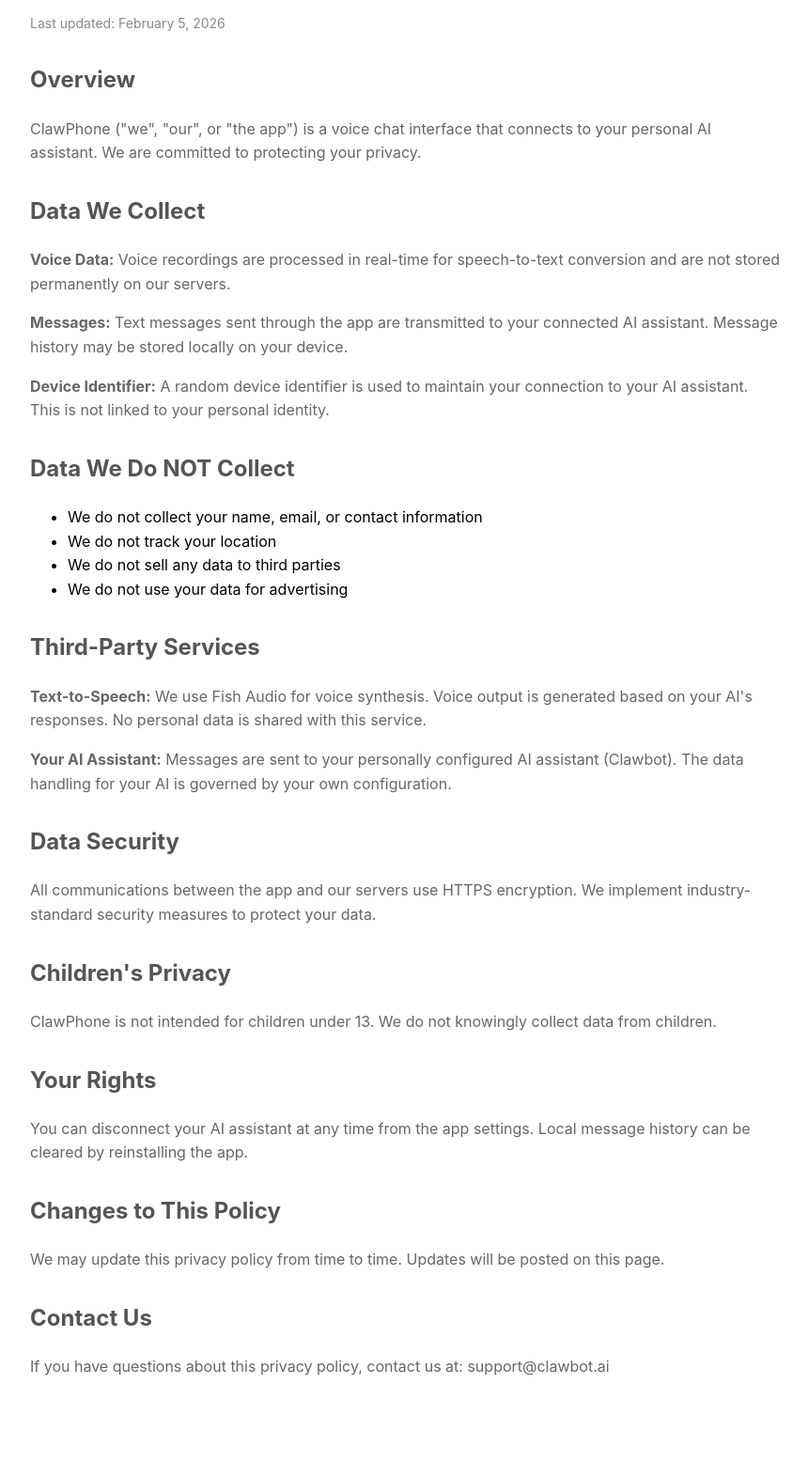
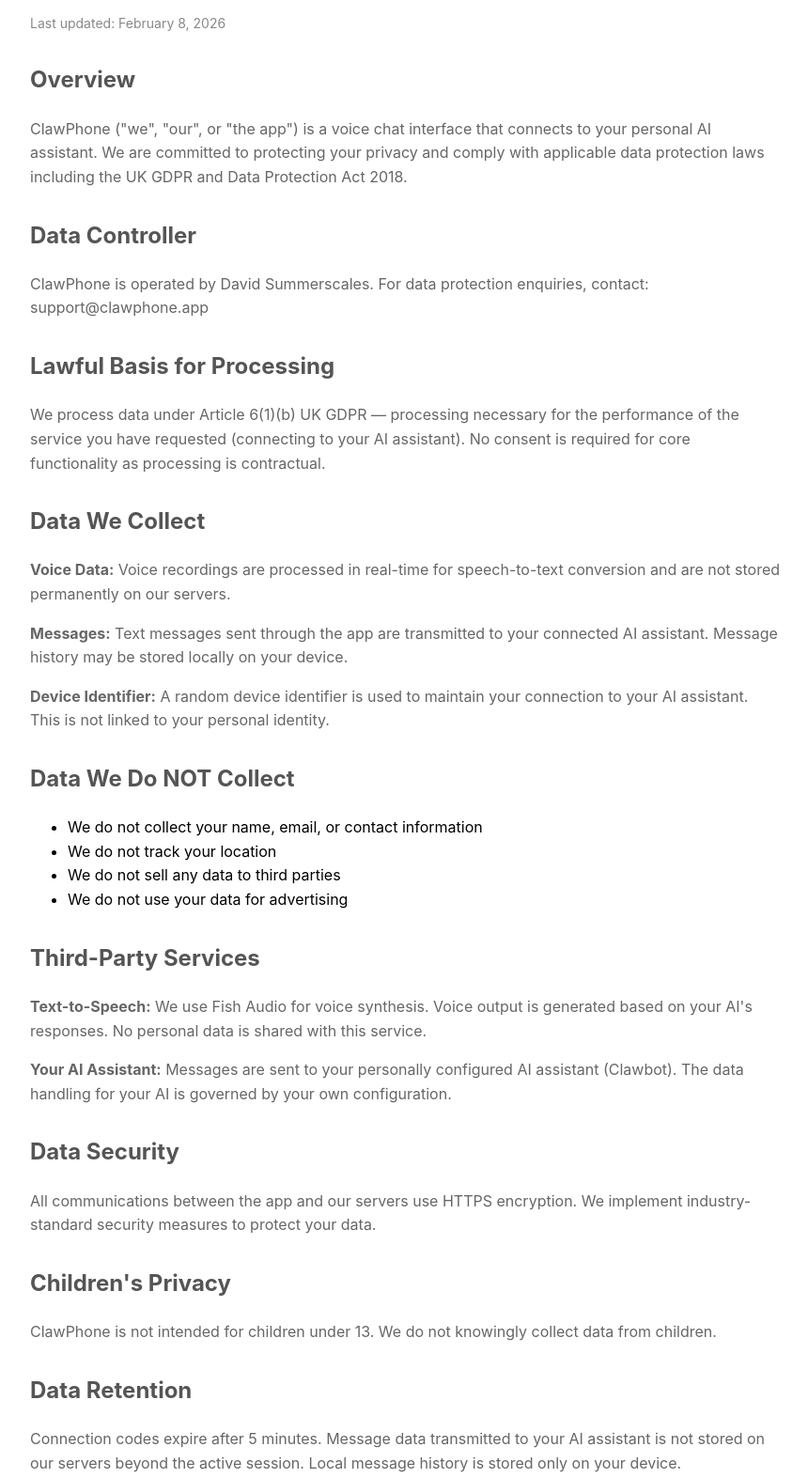
Before and after one commit to DSumm18/clawphone-site, a plain HTML site: page privacy.html in a window 1280 px wide. Shown: the part 100-1673 px from the top of the page at 94% size, without its empty margins (208-1068 px from the left). Before the commit the page ends 1604 px from the top, so only its background shows below. Drawn offline with Linux system fonts and the light colour scheme.

Commit message:
Update privacy policy with UK GDPR compliance

```diff
--- a/privacy.html
+++ b/privacy.html
@@ -14,10 +14,16 @@
 </head>
 <body>
     <h1>ClawPhone Privacy Policy</h1>
-    <p class="updated">Last updated: February 5, 2026</p>
+    <p class="updated">Last updated: February 8, 2026</p>
 
     <h2>Overview</h2>
-    <p>ClawPhone ("we", "our", or "the app") is a voice chat interface that connects to your personal AI assistant. We are committed to protecting your privacy.</p>
+    <p>ClawPhone ("we", "our", or "the app") is a voice chat interface that connects to your personal AI assistant. We are committed to protecting your privacy and comply with applicable data protection laws including the UK GDPR and Data Protection Act 2018.</p>
+
+    <h2>Data Controller</h2>
+    <p>ClawPhone is operated by David Summerscales. For data protection enquiries, contact: support@clawphone.app</p>
+
+    <h2>Lawful Basis for Processing</h2>
+    <p>We process data under Article 6(1)(b) UK GDPR — processing necessary for the performance of the service you have requested (connecting to your AI assistant). No consent is required for core functionality as processing is contractual.</p>
 
     <h2>Data We Collect</h2>
     <p><strong>Voice Data:</strong> Voice recordings are processed in real-time for speech-to-text conversion and are not stored permanently on our servers.</p>
@@ -42,13 +48,16 @@
     <h2>Children's Privacy</h2>
     <p>ClawPhone is not intended for children under 13. We do not knowingly collect data from children.</p>
 
+    <h2>Data Retention</h2>
+    <p>Connection codes expire after 5 minutes. Message data transmitted to your AI assistant is not stored on our servers beyond the active session. Local message history is stored only on your device.</p>
+
     <h2>Your Rights</h2>
-    <p>You can disconnect your AI assistant at any time from the app settings. Local message history can be cleared by reinstalling the app.</p>
+    <p>Under UK GDPR, you have the right to: access your data, request erasure, restrict processing, data portability, and object to processing. You can disconnect your AI assistant at any time from the app settings. Local message history can be cleared by reinstalling the app. To exercise any right, contact support@clawphone.app.</p>
 
     <h2>Changes to This Policy</h2>
     <p>We may update this privacy policy from time to time. Updates will be posted on this page.</p>
 
     <h2>Contact Us</h2>
-    <p>If you have questions about this privacy policy, contact us at: support@clawbot.ai</p>
+    <p>If you have questions about this privacy policy, contact us at: support@clawphone.app</p>
 </body>
 </html>
```
